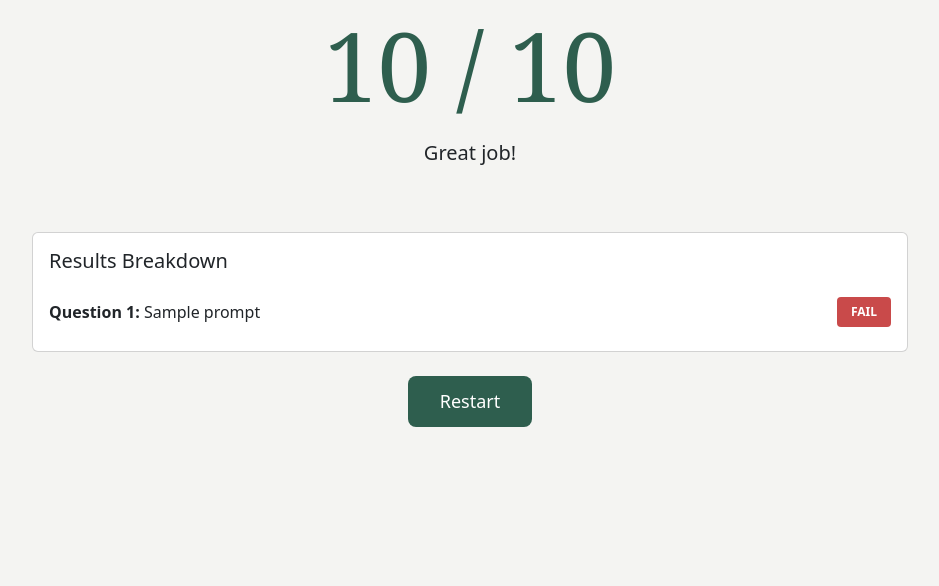
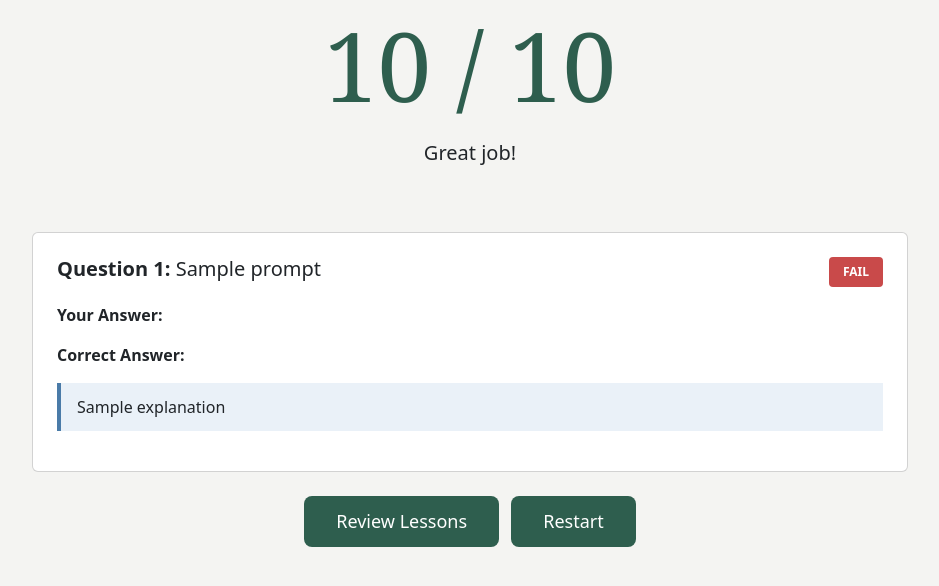
Before and after one commit to sofia1234h/UI_Final, a Flask app: template templates/result.html in a window 1280 px wide. Shown: the part 109-695 px from the top of the page, without its empty margins (170-1109 px from the left). Run offline with Flask 3, Linux system fonts and the light colour scheme; the template is opened without the code that fills it: most values are stand-ins (such as "Sample title", 1, 10 or a date in 2020).

Commit message:
Enhance result page with detailed feedback and add E2E tests
- Show user answers, correct answers, and explanations for each question
- Display per-question PASS/FAIL badges with full breakdown
- Handle all question types (multi_select, single_select, true_false_multi, spot_click)
- Gracefully handle missing answers (shows "No answer selected")
- Add Review Lessons and Restart navigation buttons
- Remove unused build_a_squat lesson from lessons.json
- Update test_skeleton_render.py to support video-skeleton player
- Add comprehensive E2E test for result page (20 checks)

Co-Authored-By: Claude Opus 4.5 <noreply@anthropic.com>

```diff
--- a/app.py
+++ b/app.py
@@ -160,9 +160,18 @@ def result():
         correct = bool(entry.get("correct"))
         if correct:
             score += 1
-        breakdown.append(
-            {"id": q["id"], "prompt": q["prompt"], "correct": correct}
-        )
+        breakdown.append({
+            "id": q["id"],
+            "prompt": q["prompt"],
+            "correct": correct,
+            "type": q["type"],
+            "user_answer": entry.get("answer"),
+            "correct_answer": q.get("correct"),
+            "explanation": q.get("explanation", ""),
+            "options": q.get("options", []),
+            "statements": q.get("statements", []),
+            "correct_zone": q.get("correct_zone", {}),
+        })
     return render_template(
         "result.html", score=score, total=len(questions), breakdown=breakdown
     )
--- a/templates/result.html
+++ b/templates/result.html
@@ -16,25 +16,105 @@
     </p>
 </div>
 
+{% for item in breakdown %}
 <div class="card mt-4">
-    <div class="card-body">
-        <h5 class="mb-3">Results Breakdown</h5>
-        {% for item in breakdown %}
-        <div class="d-flex justify-content-between align-items-center py-2 {% if not loop.last %}border-bottom{% endif %}">
-            <span>
-                <strong>Question {{ item.id }}:</strong> {{ item.prompt|truncate(60) }}
-            </span>
+    <div class="card-body p-4">
+        <div class="d-flex justify-content-between align-items-start mb-3">
+            <h5 class="mb-0"><strong>Question {{ item.id }}:</strong> {{ item.prompt }}</h5>
             {% if item.correct %}
-            <span class="badge-pass">PASS</span>
+            <span class="badge-pass ms-3">PASS</span>
             {% else %}
-            <span class="badge-fail">FAIL</span>
+            <span class="badge-fail ms-3">FAIL</span>
             {% endif %}
         </div>
-        {% endfor %}
+
+        <div class="mb-3">
+            <strong>Your Answer:</strong>
+            {% if item.type == "multi_select" %}
+                {% if item.user_answer %}
+                <ul class="mb-0 mt-1">
+                    {% for ans in item.user_answer %}
+                    <li>{{ ans }}</li>
+                    {% endfor %}
+                </ul>
+                {% else %}
+                <span class="text-muted">No answer selected</span>
+                {% endif %}
+
+            {% elif item.type == "single_select" %}
+                {% if item.user_answer %}
+                {{ item.user_answer }}
+                {% else %}
+                <span class="text-muted">No answer selected</span>
+                {% endif %}
+
+            {% elif item.type == "true_false_multi" %}
+                <div class="mt-2">
+                {% for stmt in item.statements %}
+                    <div class="d-flex align-items-center mb-1">
+                        <span class="me-2">{{ stmt.text }}</span>
+                        {% if item.user_answer and item.user_answer[loop.index0] is defined %}
+                            {% set user_tf = item.user_answer[loop.index0] %}
+                            {% set correct_tf = stmt.correct %}
+                            {% if user_tf == correct_tf %}
+                            <span class="badge bg-secondary">{{ "T" if user_tf else "F" }}</span>
+                            {% else %}
+                            <span class="badge bg-secondary">{{ "T" if user_tf else "F" }}</span>
+                            <span class="text-danger ms-1">(correct: {{ "T" if correct_tf else "F" }})</span>
+                            {% endif %}
+                        {% else %}
+                        <span class="text-muted">—</span>
+                        {% endif %}
+                    </div>
+                {% endfor %}
+                </div>
+
+            {% elif item.type == "spot_click" %}
+                {% if item.correct %}
+                Identified: {{ item.correct_zone.label }}
+                {% else %}
+                Did not identify the compensation
+                {% endif %}
+            {% endif %}
+        </div>
+
+        {% if not item.correct %}
+        <div class="mb-3">
+            <strong>Correct Answer:</strong>
+            {% if item.type == "multi_select" %}
+                <ul class="mb-0 mt-1">
+                    {% for ans in item.correct_answer %}
+                    <li>{{ ans }}</li>
+                    {% endfor %}
+                </ul>
+
+            {% elif item.type == "single_select" %}
+                {{ item.correct_answer }}
+
+            {% elif item.type == "true_false_multi" %}
+                <div class="mt-2">
+                {% for stmt in item.statements %}
+                    <div class="mb-1">
+                        {{ stmt.text }} — <strong>{{ "T" if stmt.correct else "F" }}</strong>
+                    </div>
+                {% endfor %}
+                </div>
+
+            {% elif item.type == "spot_click" %}
+                {{ item.correct_zone.label }}
+            {% endif %}
+        </div>
+        {% endif %}
+
+        <div class="callout-blue">
+            {{ item.explanation }}
+        </div>
     </div>
 </div>
+{% endfor %}
 
-<div class="text-center mt-4">
+<div class="text-center mt-4 mb-4">
+    <a href="/learn/1" class="btn btn-squat-primary btn-lg me-2">Review Lessons</a>
     <a href="/" class="btn btn-squat-primary btn-lg">Restart</a>
 </div>
 {% endblock %}
```
Also changed, not shown: data/lessons.json (+0 -62 lines), scripts/test_skeleton_render.py (+36 -4 lines), tests/clickthrough_checklist.md (+7 -5 lines), tests/test_result_page_e2e.py (added, +229 -0 lines).
